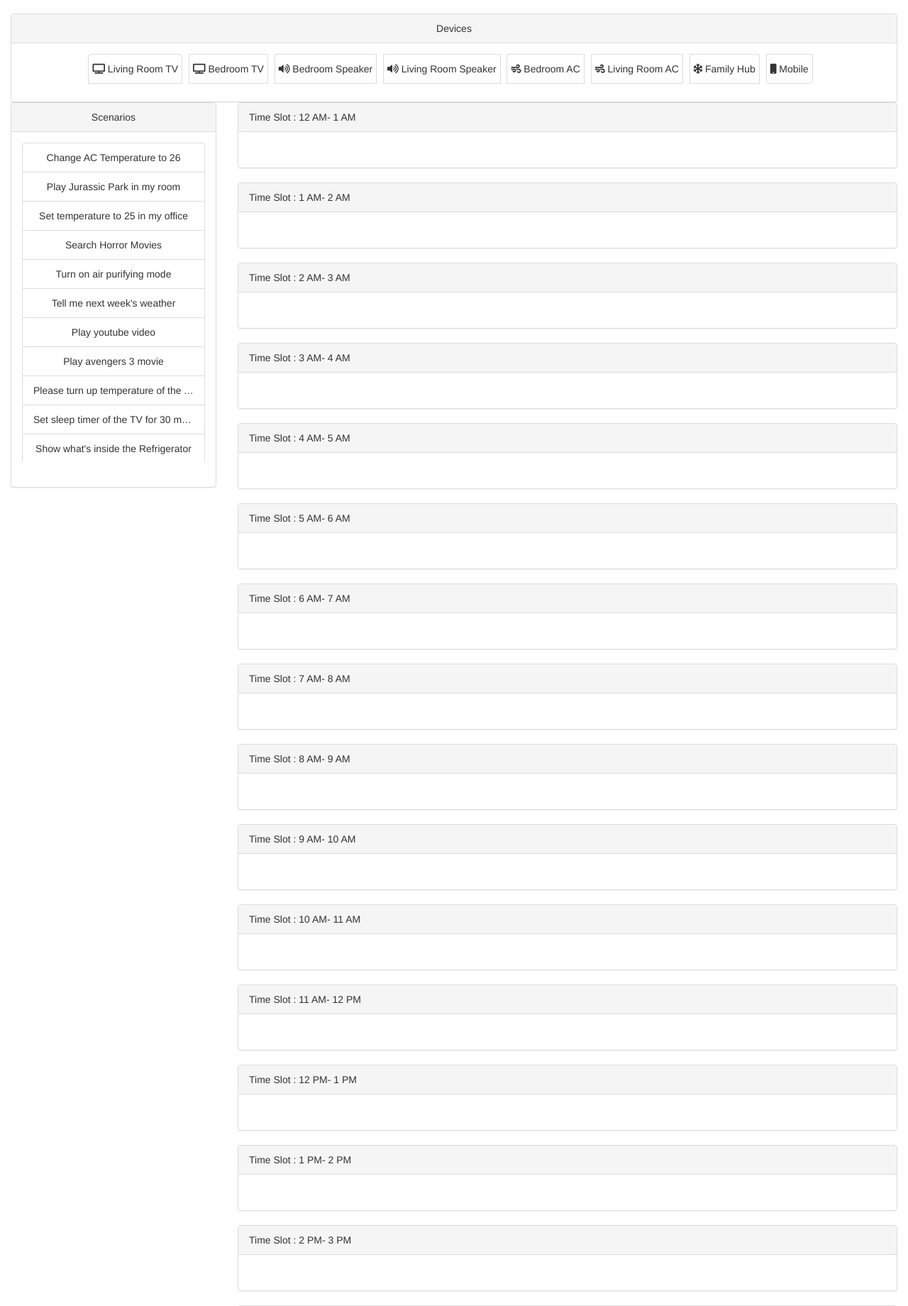
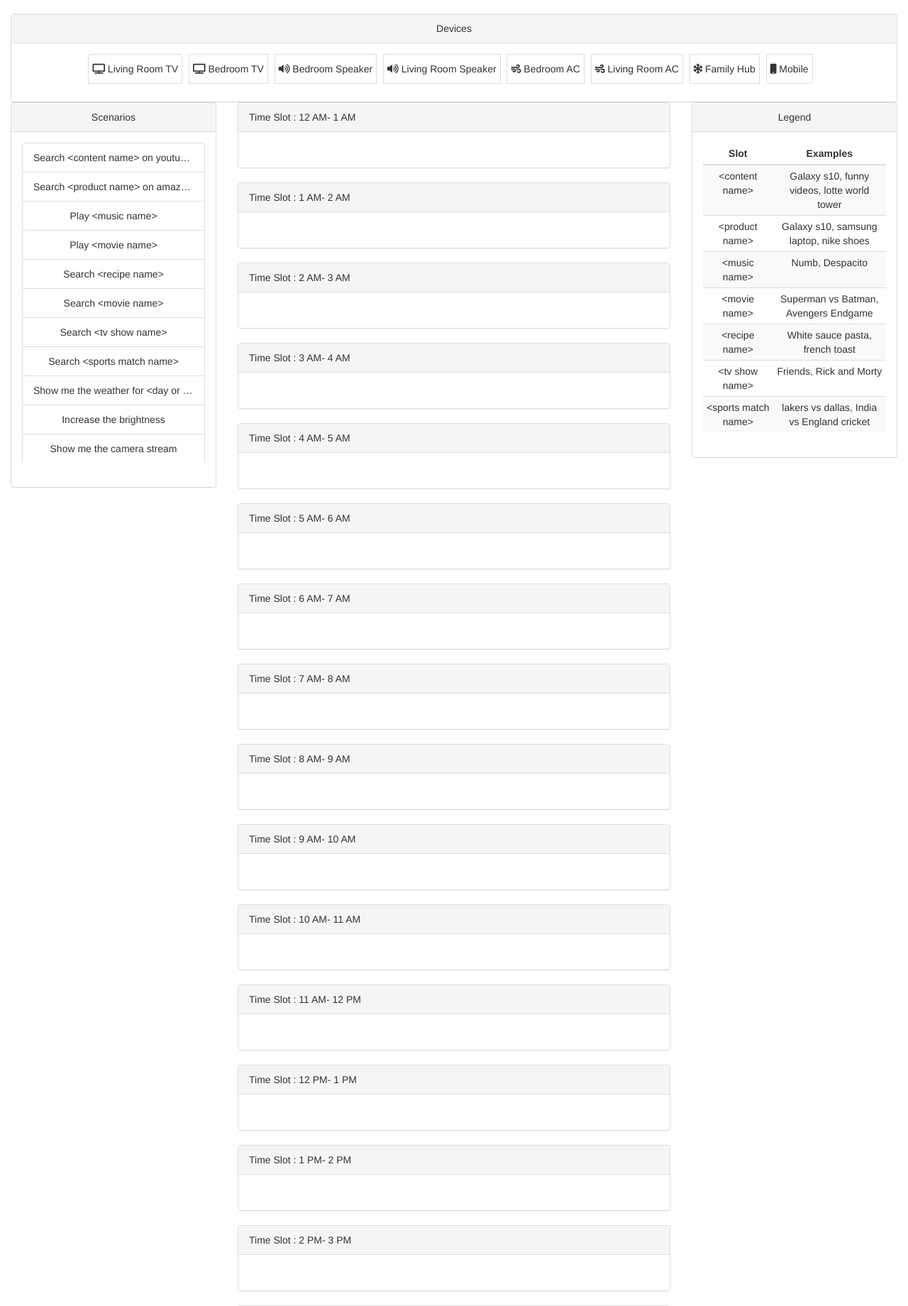
Before and after one commit to sid3695/lul3695, a Flask app: page /landing/date/1/1/1 in a window 1280 px wide. Shown: the part 51-1891 px from the top of the page at 71% size. Run offline with Flask 2, Linux system fonts and the light colour scheme; the visitor is signed in with stand-in values (Sample User, id 1); data comes from the database, SQL or seed files in the repository; data that the repository does not hold is empty; some libraries are stand-ins or nearby versions.

Commit message:
added legend and js for submit

```diff
--- a/main.py
+++ b/main.py
@@ -151,47 +151,19 @@ def landingdate(year, month, date):
 			timetable[convTime.hour].append(tempStr)
 
 		scenarios = [
-                         "Change AC Temperature to 26",
-                         "Play Jurassic Park in my room",
-                         "Set temperature to 25 in my office",
-                         "Search Horror Movies",
-                         "Turn on air purifying mode",
-                         "Tell me next week's weather",
-                         "Play youtube video",
-                         "Play avengers 3 movie",
-                         "Please turn up temperature of the AC",
-                         "Set sleep timer of the TV for 30 minutes",
-                         "Show what's inside the Refrigerator",
-                         "Show inside of refrigerator on TV",
-                         "Notify about the indoor air purity of the Air purifier",
-                         "Search Jisung Park in youtube on TV",
-                         "Show me the game of thrones episode",
-                         "Video call to Mom",
-                         "Take a call",
-                         "Play Music",
-                         "On TV, Show ESPN Channel",
-                         "On TV, Volume level 2",
-                         "Search Popular Tv programs",
-                         "Set air purifying mode",
-                         "What is current temperature",
-                         "Play bollywood party songs",
-                         "Play bollywood romantic songs",
-                         "Play game of thrones on youtube",
-                         "Tell me about today's news",
-                         "Turn on ac sleeping mode",
-                         "Show me my recent messages",
-                         "Play prison break on tv",
-                         "In the kitchen, play music",
-                         "Save mountain scenery as my wallpaper",
-                         "Search dinosaur on youtube",
-                         "Show me next week's weather on TV",
-                         "Show me Netflix",
-                         "Play latest watched movie on TV",
-                         "Show me something great to watch",
-                         "Play house of cards on Amazon",
-                         "Show me expiring items on Amazon",
-                         "Play morning's brief",
-                         "Whats the weather this week",
+                         "Search <content name> on youtube.com",
+						"Search <product name> on amazon.com",
+						"Play <music name>",
+						"Play <movie name>",
+						"Search <recipe name>",
+						"Search <movie name>",
+						"Search <tv show name>",
+						"Search <sports match name>",
+						"Show me the weather for <day or date or time>",
+						"Increase the brightness",
+						"Show me the camera stream",
+						"Show me inside of refrigerator"
+
 		]
 
 		literal_times = ["12 AM", "1 AM", "2 AM", "3 AM", "4 AM", "5 AM", "6 AM", "7 AM", "8 AM", "9 AM", "10 AM", "11 AM", "12 PM", "1 PM", "2 PM", "3 PM", "4 PM", "5 PM", "6 PM", "7 PM", "8 PM", "9 PM", "10 PM", "11 PM", "12 AM"]
--- a/templates/date2.html
+++ b/templates/date2.html
@@ -70,7 +70,7 @@
 
 
                             <li class="list-group-item device" style = "margin-right:5px;"><span class="fas fa-snowflake" aria-hidden="true"></span> Family Hub</li>
-                            <li class="list-group-item device" style = "margin-right:5px;"><span class="fas fa-mobile" aria-hidden="true"></span> Mobile</li>
+                            <li class="list-group-item device mob" style = "margin-right:5px;"><span class="fas fa-mobile" aria-hidden="true"></span> Mobile</li>
                         </ul>
 
                 </div>
@@ -92,7 +92,7 @@
                 </div>
             </div>
             </div>
-            <div class = "col-md-offset-3 col-md-9">
+            <div class = "col-md-offset-3 col-md-6">
             <ul class = "list-group" style="list-style-type:none;">
 
                 {% for j in range(24) %}
@@ -124,7 +124,55 @@
 
             </ul>
             </div>
+
+            <div class = "col-md-3">
+                <div class="panel panel-default">
+                    <div class="panel-heading text-center">Legend</div>
+                   <div class="panel-body">
+                       <table class="table table-striped table-hover table-condensed" style = "text-align: center;">
+                        <thead>
+                          <tr>
+                            <th class="text-center">Slot</th>
+                            <th class="text-center">Examples</th>
+                          </tr>
+                        </thead>
+                        <tbody>
+                          <tr>
+                            <td>&lt;content name&gt;</td>
+                            <td>Galaxy s10, funny  videos, lotte world tower</td>
+                          </tr>
+                          <tr>
+                            <td>&lt;product name&gt;</td>
+                            <td>Galaxy s10, samsung  laptop, nike shoes</td>
+                          </tr>
+                          <tr>
+                            <td>&lt;music name&gt;</td>
+                            <td>Numb, Despacito</td>
+                          </tr>
+                          <tr>
+                            <td>&lt;movie name&gt;</td>
+                            <td>Superman vs Batman, Avengers Endgame</td>
+                          </tr>
+                          <tr>
+                            <td>&lt;recipe name&gt;</td>
+                            <td>White sauce pasta, french toast</td>
+                          </tr>
+                          <tr>
+                            <td>&lt;tv show name&gt;</td>
+                            <td>Friends, Rick and Morty</td>
+                          </tr>
+                          <tr>
+                            <td>&lt;sports match name&gt;</td>
+                            <td>lakers vs dallas, India vs England cricket</td>
+                          </tr>
+                        </tbody>
+                      </table>
+                   </div>
+               </div>
+
             </div>
+
+        </div>
 
 
 
@@ -152,13 +200,44 @@
         <h4 class="modal-title">Event Details</h4>
       </div>
       <div class="modal-body">
-        <p>Source Device Name : {{j.devicename_source}}</p>
-        <p>Destination Device Name : {{j.devicename_dest}}</p>
-        <p>Action Performed : {{j.action}}</p>
-        <p>Time : {{j.timestamp}}</p>
-        {% if j.action == "color" %}
-        <p>Color : {{j.value}}</p>
-        {% endif %}
+          <div class = "initial-info">
+            <p><b>Source Device Name</b> : {{j.devicename_source}}</p>
+            <p><b>Destination Device Name</b> : {{j.devicename_dest}}</p>
+            <p><b>Action Performed</b> : {{j.action}}</p>
+            <p><b>Time</b> : {{j.timestamp}}</p>
+            {% if j.action == "color" %}
+            <p><b>Color</b> : {{j.value}}</p>
+            {% endif %}
+        </div>
+        <!--
+            <div class = "final-info" style="display:block;">
+                    <form method="post" action="#" id="addevent-form" class="form-horizontal">
+
+
+                            <div class="form-group">
+                                <label class="control-label col-sm-2" for="name">Action:</label>
+                                <div class="col-sm-10">
+                                <input type="text" class="form-control" name="action" id="action" placeholder="Enter action" required= "required"/>
+                                </div>
+                            </div>
+
+
+                            <div class="form-group">
+                                <label class="control-label col-sm-2" for="name">Destination Device:</label>
+                                <div class="col-sm-10">
+                                <input type="text" class="form-control" name="devicename_dest" id="devicename_dest" placeholder="Enter deviceId" required= "required"/>
+                                </div>
+                            </div>
+
+                            <div class="form-group">
+                              <div class="col-sm-offset-5 col-sm-3">
+                                <input type="submit" name="submit" id="submit" value="Submit" class="btn btn-default" />
+                            </div>
+                            </div>
+
+                        </form>
+            </div>
+        -->
       </div>
       <div class="modal-footer">
         <button type="button" class="btn btn-default" data-dismiss="modal">Close</button>
@@ -208,6 +287,7 @@ $('#sidebar').affix({
 $(document).on('click', '.cancelb', function () {
     //console.log($(this).parent().parent().parent().parent().parent().find(".toIns").html());
     $(this).parent().parent().parent().parent().find("#addevent-form1").html(content.find(".toIns").html());
+    $(".mob").show();
 });
 
 
@@ -227,7 +307,7 @@ $(".dropzone-time").droppable({
         {
             //show form with scenario filled
             content = $(this).clone()
-            form = $('<form method="post" action="{{url_for('addevent', dayId = dayId, year = year, month = month, date = date)}}" id="addevent-form1" class="form-horizontal col-md-6"> \
+            form = $('<form method="post" action="{{url_for('addevent', dayId = dayId, year = year, month = month, date = date)}}" id="addevent-form1" class="form-horizontal col-md-9"> \
                 <div class=" row form-group"><label class="control-label" for="action"> Scenario:</label><input type="text" name="action" class="form-control" required= "required"/></div> \
                 <div class="row form-group inp1"><label class="control-label " for="devicename_source"> Source Device Name:</label> \
                 <input type="text" name="devicename_source" class="form-control" required= "required"/></div> \
@@ -253,7 +333,16 @@ $(".dropzone-time").droppable({
                 activeClass: "ui-state-default",
                 hoverClass: "ui-state-hover",
                 drop: function(event, ui) {
+                    console.log(ui)
                     $(this).find('input').val(ui.draggable.text());
+                    if($(this).hasClass("inp1") && !$(ui.helper).hasClass('mob'))
+                    {
+                        $(".mob").hide();
+                    }
+                    if($(this).hasClass("inp2"))
+                    {
+                        $(".mob").show();
+                    }
                 }
             });
             //console.log(content.find('input[name = "name"]').val().length!=0)
@@ -268,5 +357,19 @@ $(".dropzone-time").droppable({
     }
 });
 
+$(document).on('submit', 'form', function(e) {
+  console.log("check")
+
+
+  s = $(this).find('input[name="action"]').val()
+  if(s.indexOf('>')> -1 ||s.indexOf('<')> -1 ){
+    alert("Please replace the <content> in scenario field.")
+    return false;
+    }
+    else
+        return true;
+});
+
+
 </script>
 {% endblock js %}
```
